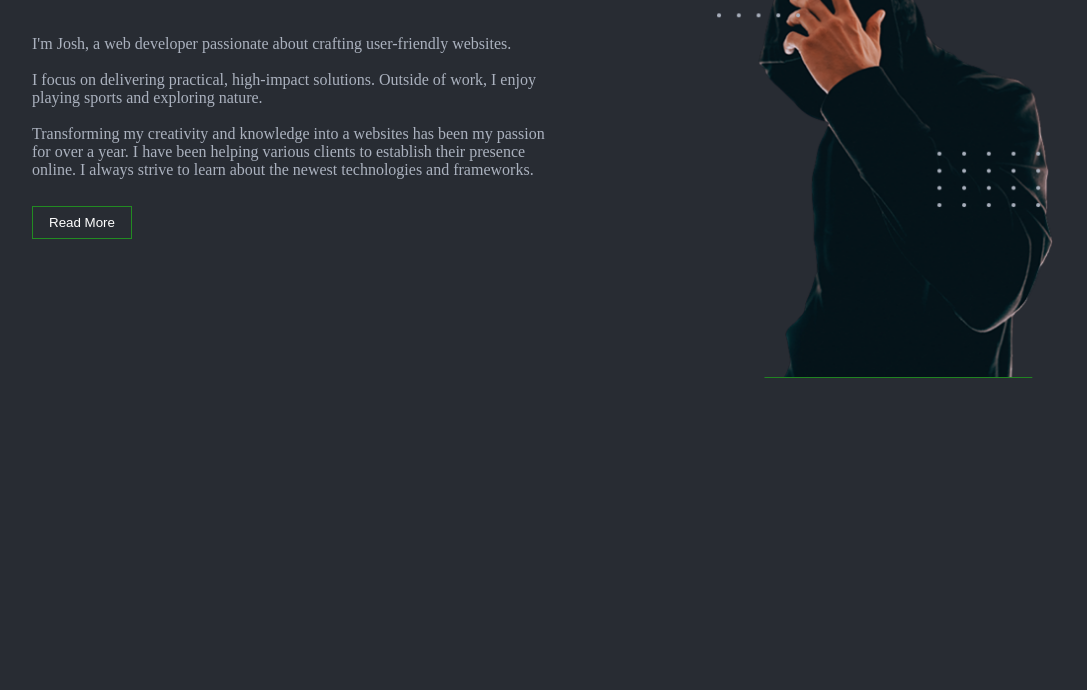
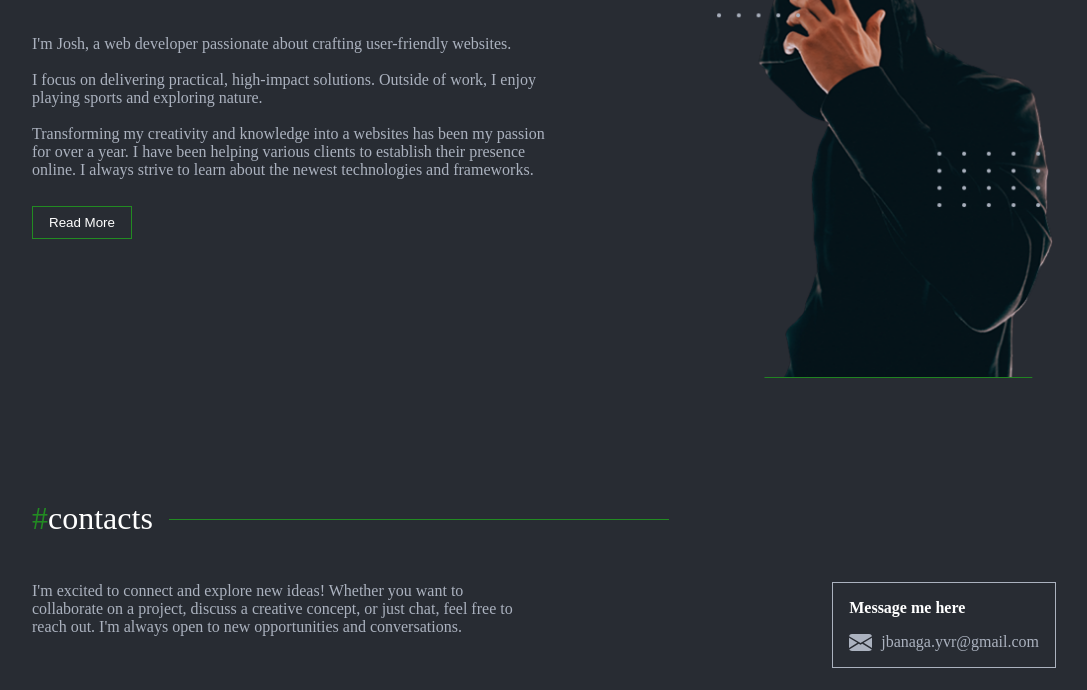
Before and after one commit to josh-banaga/Portfolio, a plain HTML site: page index.html in a window 1280 px wide. Shown: the part 2803-3493 px from the top of the page, without its empty margins (96-1183 px from the left). Before the commit the page ends 3191 px from the top, so only its background shows below. Drawn offline with Linux system fonts and the light colour scheme; a web font is replaced by a local one.

Commit message:
finished contacts section

```diff
--- a/index.html
+++ b/index.html
@@ -198,6 +198,25 @@
                     <img src="/assets/about-image.png" alt="Picture of Josh">
                 </div>
             </section>
+
+            <section class="contacts">
+                <div class="section-header">
+                    <h2>contacts</h2>
+                </div>
+                    <div class="contacts-content">
+                        <p>
+                            I'm excited to connect and explore new ideas! Whether you want to collaborate on a project, discuss a creative concept,
+                            or just chat, feel free to reach out. I'm always open to new opportunities and conversations.
+                        </p>
+                        <div class="contacts-card">
+                            <h4>Message me here</h4>
+                            <div class="contact">
+                                <img src="/assets/Email.svg" alt="Email Icon">
+                                <span>jbanaga.yvr@gmail.com</span>
+                            </div>
+                        </div>
+                    </div>
+            </section>
         </div>
     </main>
 </body>
--- a/style.css
+++ b/style.css
@@ -356,3 +356,36 @@ header {
     }
 
 }
+
+/* Contacts section  */
+
+.contacts-content {
+    display: flex;
+    justify-content: space-between;
+    margin-top: 45px;
+    margin-bottom: 1000px;
+
+    p {
+        max-width: 505px;
+        margin-top: 0;
+    }
+}
+
+.contacts-card {
+    border: 1px solid var(--gray);
+    padding: 16px;
+
+    h4 {
+        margin-top: 0;
+        margin-bottom: 16px;
+        font-weight: 600;
+    }
+}
+
+.contact {
+    color: var(--gray);
+    display: flex;
+    gap: 9px;
+    align-items: center;
+    margin-top: 8px;
+}
```
Also changed, not shown: assets/Email.svg (added).
